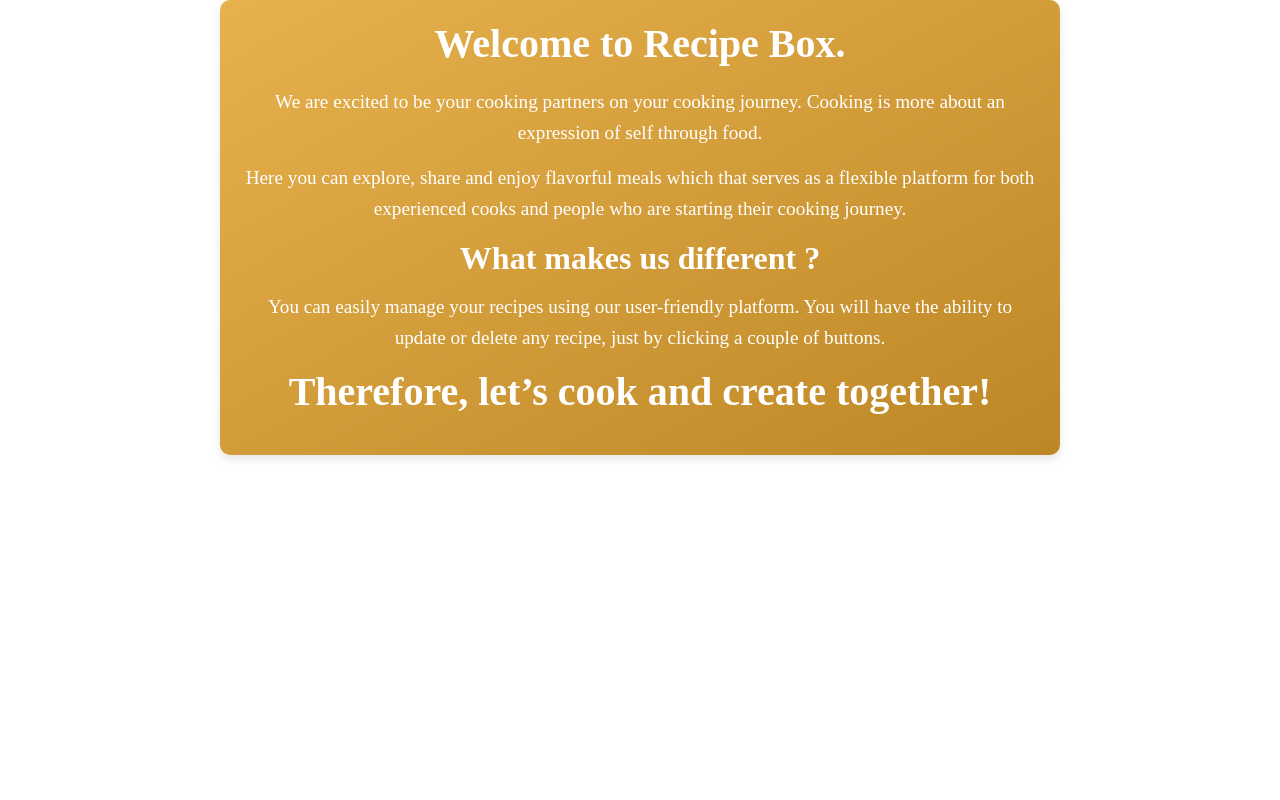
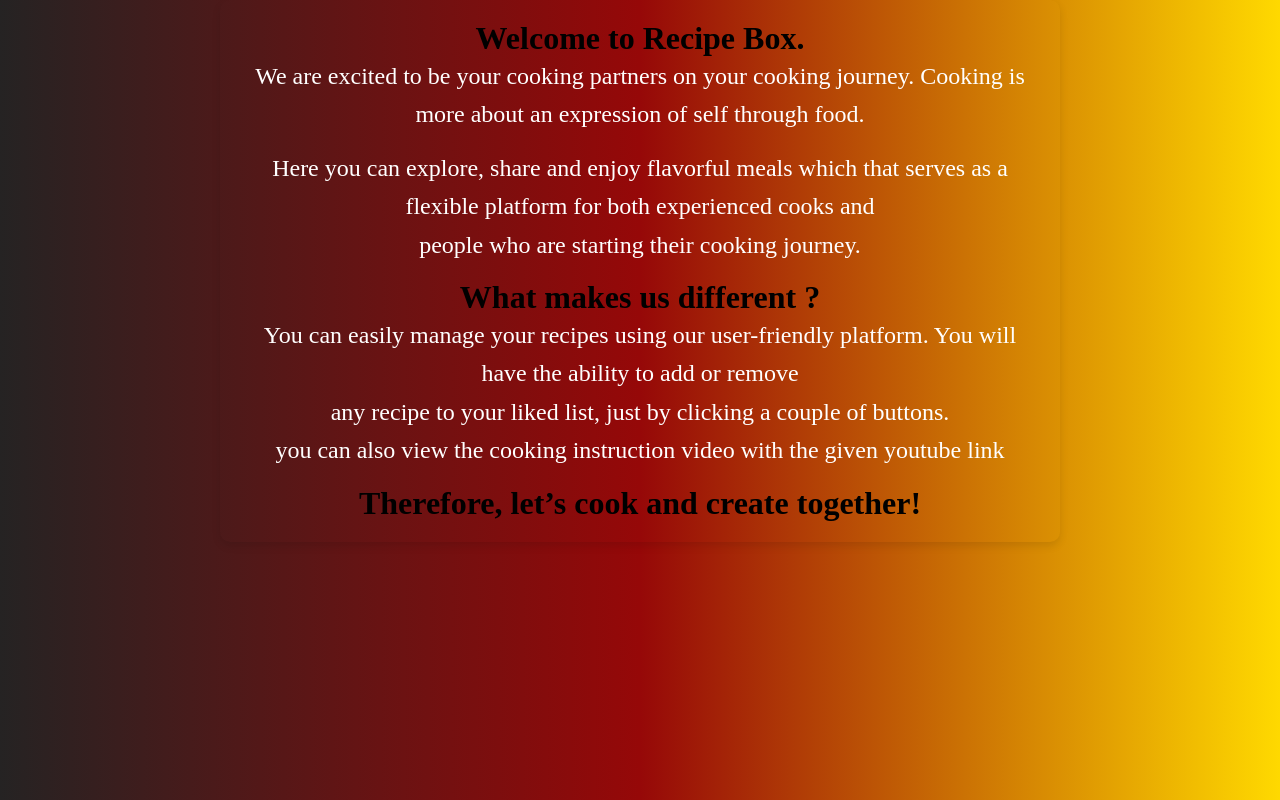
Before and after one commit to kalviumcommunity/S51_Karishma_capstone_Recipebox, a React (Vite) app in the folder client/recipe/: page /about in a window 1280 px wide. Built offline with nearby package versions, Linux system fonts and the light colour scheme.

Commit message:
chaning the about us page

```diff
--- a/client/recipe/src/Components/About.css
+++ b/client/recipe/src/Components/About.css
@@ -1,28 +1,23 @@
-.container {
+   .a_para{
+    font-size: 1.5rem;
+    line-height: 1.6;
+    margin-bottom: 15px;
+    color: #fff;
+  }
+  .a_container {
     max-width: 800px;
     margin: 0 auto;
     padding: 20px;
     text-align: center;
-    background: linear-gradient(to bottom right, #e7b14e, #bc8724);
     border-radius: 10px;
     box-shadow: 0 4px 8px rgba(0, 0, 0, 0.1);
+
   }
-
-  .container h1 {
-    font-size: 2.5rem;
-    margin-bottom: 20px;
-    color: #fff;
+  #about{
+    background: linear-gradient(to right, rgb(37, 35, 35), rgb(150, 8, 8), rgb(255, 217, 0));
+    width: 100vw;
+    height: 100vh;
   }
-
-  .container h2 {
-    font-size: 2rem;
-    margin-bottom: 15px;
-    color: #fff;
+  .a_head{
+    font-size: xx-large;
   }
-
-  .container p {
-    font-size: 1.2rem;
-    line-height: 1.6;
-    margin-bottom: 15px;
-    color: #fff;
-  }
--- a/client/recipe/src/Components/About.jsx
+++ b/client/recipe/src/Components/About.jsx
@@ -3,14 +3,16 @@ import './About.css'; // Make sure the path is correct
 
 function About() {
   return (
-    <div className="container">
-      <h1>Welcome to Recipe Box.</h1>
-      <p>We are excited to be your cooking partners on your cooking journey. Cooking is more about an expression of self through food.</p>
-      <p>Here you can explore, share and enjoy flavorful meals which that serves as a flexible platform for both experienced cooks and people who are starting their cooking journey.</p>
-      <h2>What makes us different ?</h2>
-      <p>You can easily manage your recipes using our user-friendly platform. You will have the ability to update or delete any recipe, just by clicking a couple of buttons.</p>
-      <h1>Therefore, let’s cook and create together!</h1>
+    <div id='about'>
+    <div className="a_container">
+      <h1 className='a_head'>Welcome to Recipe Box.</h1>
+      <p className='a_para'>We are excited to be your cooking partners on your cooking journey. Cooking is more about an expression of self through food.</p>
+      <p className='a_para'>Here you can explore, share and enjoy flavorful meals which that serves as a flexible platform for both experienced cooks and <br />people who are starting their cooking journey.</p>
+      <h1 className='a_head'>What makes us different ?</h1>
+      <p className='a_para'>You can easily manage your recipes using our user-friendly platform. You will have the ability to add or remove <br />any recipe to your liked list, just by clicking a couple of buttons. <br />you can also view the cooking instruction video with the given youtube link</p>
+      <h1 className='a_head'>Therefore, let’s cook and create together!</h1>
 
+    </div>
     </div>
   );
 }
```
